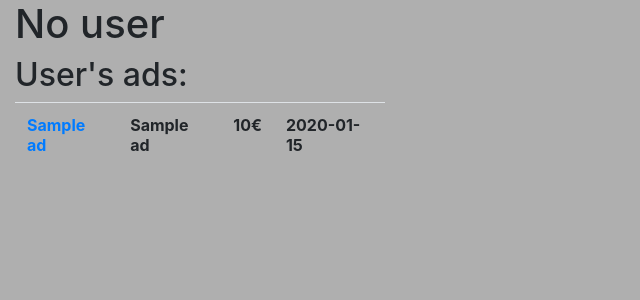
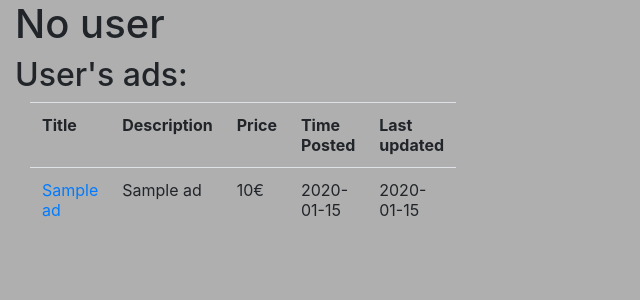
Before and after one commit to massamasa/tsoha-fleamarket, a Flask app: template templates/account.html in a window 1280 px wide. Shown: the part 62-362 px from the top of the page, without its empty margins (0-640 px from the left). Run offline with Flask 2, Linux system fonts and the light colour scheme; the template is opened without the code that fills it: most values are stand-ins (such as "Sample title", 1, 10 or a date in 2020); lists and menus that the app fills with data are empty; some libraries are stand-ins or nearby versions.

Commit message:
appearance fixes in account and tag pages

```diff
--- a/templates/account.html
+++ b/templates/account.html
@@ -66,14 +66,25 @@
 <h1>No user</h1>
 {% endif %}
 <h2>User's ads:</h2>
-{% for ad in ads %}
-<table class="table col-4" style="width:100%">
-    <tr>
-        <th scope="col"><a href="/adpage/{{ad[0]}}">{{ ad[2][:40] }}</a></th>
-        <th scope="col">{{ ad[3][:80] }}</th>
-        <th scope="col">{{ ad[4]/100 }}€</th>
-        <th scope="col">{{ ad[5].strftime("%d.%m.%Y %H:%M") }}</th>
-    </tr>
-</table>
-{% endfor %}
+
+<div class="col-4">
+    <table class="table" style="width:100%">
+        <tr>
+            <th scope="col">Title</th>
+            <th scope="col">Description</th>
+            <th scope="col">Price</th>
+            <th scope="col">Time Posted</th>
+            <th scope="col">Last updated</th>
+        </tr>
+        {% for ad in ads %}
+        <tr>
+            <td scope="col"><a href="/adpage/{{ad[0]}}">{{ ad[2][:40] }}</a></td>
+            <td scope="col">{{ ad[3][:80] }}</td>
+            <td scope="col">{{ ad[4]/100 }}€</td>
+            <td scope="col">{{ ad[5].strftime("%d.%m.%Y %H:%M") }}</td>
+            <td scope="col">{{ ad[6].strftime("%d.%m.%Y %H:%M") }}</td>
+        </tr>
+    {% endfor %}
+    </table>
+</div>
 {% endblock %}
--- a/templates/tag.html
+++ b/templates/tag.html
@@ -6,6 +6,7 @@
 <div class="col-4">
     <table class="table" style="width:100%">
         <tr>
+            <th scope="col">Author</th>
             <th scope="col">Title</th>
             <th scope="col">Description</th>
             <th scope="col">Price</th>
@@ -14,6 +15,7 @@
         </tr>
         {% for ad in ads %}
         <tr>
+            <td scope="col"><a href="/account/{{ad[7]}}">{{ ad[1] }}</a></td>
             <td scope="col"><a href="/adpage/{{ad[0]}}">{{ ad[2][:40] }}</a></td>
             <td scope="col">{{ ad[3][:80] }}</td>
             <td scope="col">{{ ad[4]/100 }}€</td>
```
